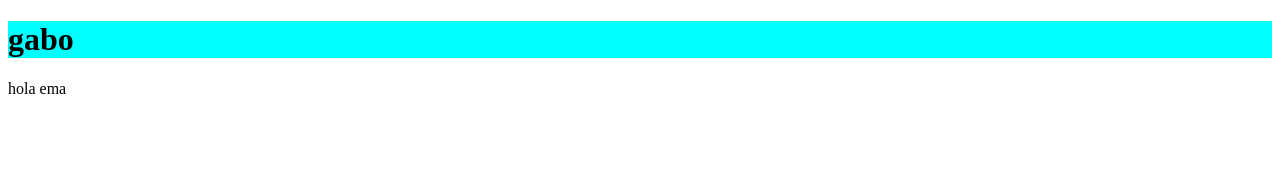
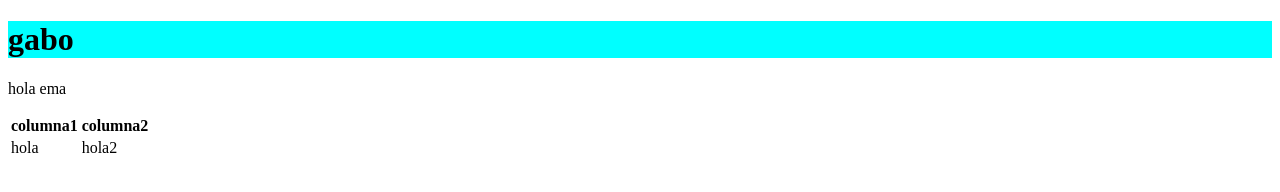
Before and after one commit to Emmanuelrizza/Emmanuelrizza, a plain HTML site: page index.html in a window 1280 px wide. Drawn offline with Linux system fonts and the light colour scheme.

Commit message:
cree tabla

```diff
--- a/index.html
+++ b/index.html
@@ -1,15 +1,26 @@
 <!DOCTYPE html>
 <html lang="en">
-<head>
-    <meta charset="UTF-8">
-    <meta http-equiv="X-UA-Compatible" content="IE=edge">
-    <meta name="viewport" content="width=device-width, initial-scale=1.0">
+  <head>
+    <meta charset="UTF-8" />
+    <meta http-equiv="X-UA-Compatible" content="IE=edge" />
+    <meta name="viewport" content="width=device-width, initial-scale=1.0" />
     <title>Document</title>
-    <link rel="stylesheet" href="./index.css">
-</head>
-<body>
+    <link rel="stylesheet" href="./index.css" />
+  </head>
+  <body>
     <h1 class="titilo">gabo</h1>
 
     <p>hola ema</p>
-</body>
+
+    <table>
+      <tr>
+        <th>columna1</th>
+        <th>columna2</th>
+      </tr>
+      <tr>
+        <td>hola</td>
+        <td>hola2</td>
+      </tr>
+    </table>
+  </body>
 </html>
```
